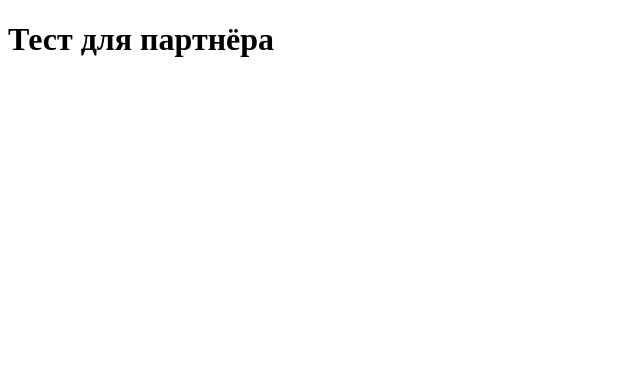
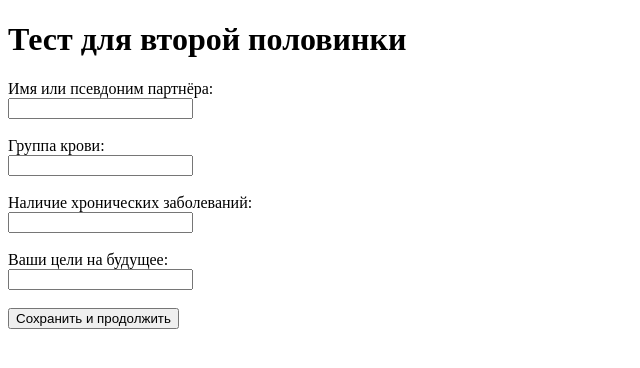
Before and after one commit to d13-b1tch/my_test, a plain HTML site: page partner.html in a window 1280 px wide. Shown: the whole page, without its empty margins (0-640 px from the left). Drawn offline with Linux system fonts and the light colour scheme.

Commit message:
Update partner.html

```diff
--- a/partner.html
+++ b/partner.html
@@ -1 +1,17 @@
-<!DOCTYPE html><html><head><title>Тест для партнёра</title></head><body><h1>Тест для партнёра</h1></body></html>
+<!DOCTYPE html>
+<html lang="ru">
+<head>
+  <meta charset="UTF-8">
+  <title>Тест для партнёра</title>
+</head>
+<body>
+  <h1>Тест для второй половинки</h1>
+  <form action="results.html" method="get">
+    <label>Имя или псевдоним партнёра:<br><input type="text" name="name"></label><br><br>
+    <label>Группа крови:<br><input type="text" name="blood"></label><br><br>
+    <label>Наличие хронических заболеваний:<br><input type="text" name="illness"></label><br><br>
+    <label>Ваши цели на будущее:<br><input type="text" name="goals"></label><br><br>
+    <input type="submit" value="Сохранить и продолжить">
+  </form>
+</body>
+</html>
```
